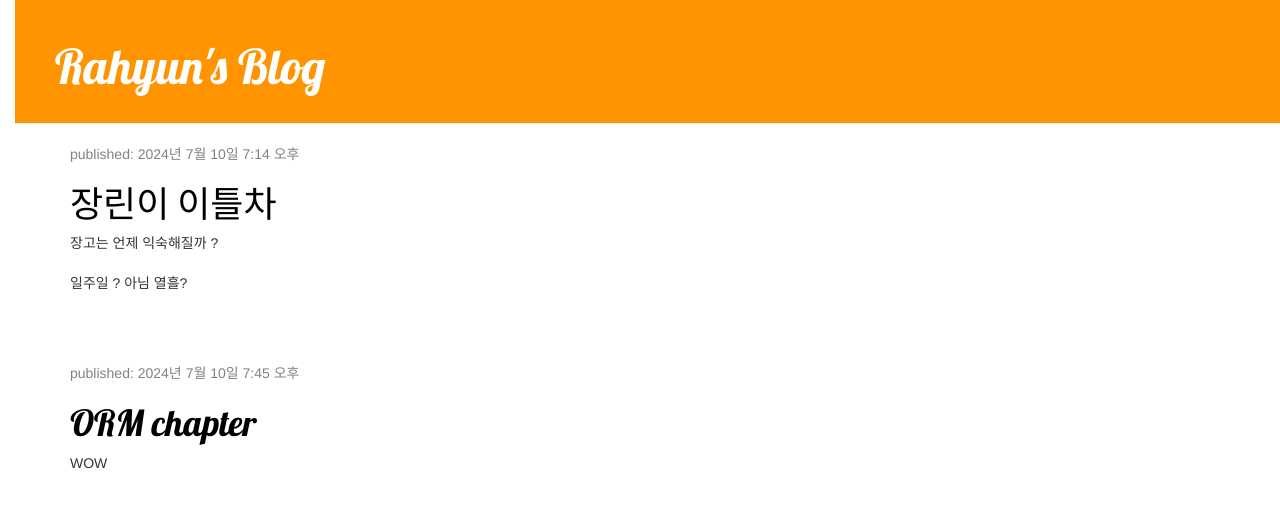
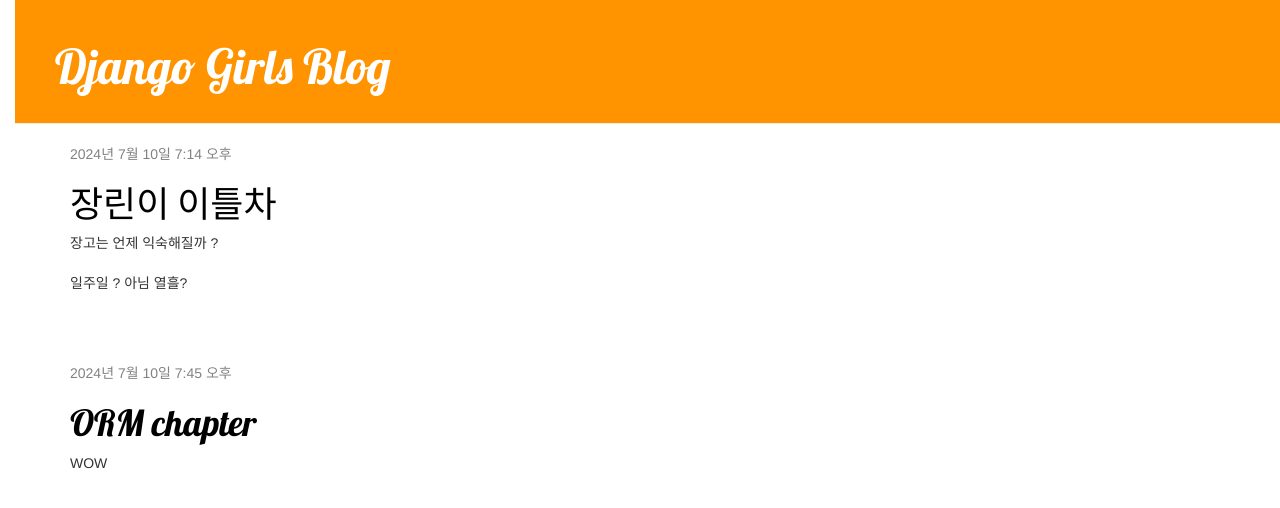
Before and after one commit to Pirogramming-21/Hahn-Rahyun, a Django app: page / in a window 1280 px wide. Shown: the top 508 px of the page. Run offline with Django 5.2, Linux system fonts and the light colour scheme; data comes from the database, SQL or seed files in the repository; some libraries are stand-ins or nearby versions.

Commit message:
템플릿 확장하기

```diff
--- /dev/null
+++ b/djangogirls/blog/templates/blog/base.html
@@ -0,0 +1,23 @@
+{% load static %}
+<html>
+    <head>
+        <title>Rahyun's blog</title>
+        <link rel="stylesheet" href="//maxcdn.bootstrapcdn.com/bootstrap/3.2.0/css/bootstrap.min.css">
+        <link rel="stylesheet" href="//maxcdn.bootstrapcdn.com/bootstrap/3.2.0/css/bootstrap-theme.min.css">
+        <link href="//fonts.googleapis.com/css?family=Lobster&subset=latin,latin-ext" rel="stylesheet" type="text/css">
+        <link rel="stylesheet" href="{% static 'css/blog.css' %}">
+    </head>
+    <body>
+        <div class="page-header">
+            <h1><a href="/">Django Girls Blog</a></h1>
+        </div>
+        <div class="content container">
+            <div class="row">
+                <div class="col-md-8">
+                {% block content %}
+                {% endblock %}
+                </div>
+            </div>
+        </div>
+    </body>
+</html>
--- a/djangogirls/blog/templates/blog/post_list.html
+++ b/djangogirls/blog/templates/blog/post_list.html
@@ -1,43 +1,13 @@
-{% load static %}
-<html>
-    <head>
-        <title>Rahyun's blog</title>
-        <link rel="stylesheet" href="//maxcdn.bootstrapcdn.com/bootstrap/3.2.0/css/bootstrap.min.css">
-        <link rel="stylesheet" href="//maxcdn.bootstrapcdn.com/bootstrap/3.2.0/css/bootstrap-theme.min.css">
-        <link rel="stylesheet" href="{% static 'css/blog.css' %}">
-        <link href="//fonts.googleapis.com/css?family=Lobster&subset=latin,latin-ext" rel="stylesheet" type="text/css">
-    </head>
-    <body>
-        <div class="page-header">
-            <h1><a href="">Rahyun's Blog</a></h1>
-        </div>
+{% extends 'blog/base.html' %}
 
-        <!--<div>
-            <p>published: 14.06.2014, 12:14</p>
-            <h2><a href="">My first post</a></h2>
-            <p>hehe ... shingihada</p>
-        </div>
-
-        <div>
-            <p>published: 14.06.2014, 12:14</p>
-            <h2><a href="">My second post</a></h2>
-            <p>piro life is good hoho</p>
-        </div>-->
-
-        <div class="content container">
-            <div class="row">
-                <div class="col-md-8">
+{% block content %}
     {% for post in posts %}
         <div class="post">
             <div class="date">
-                                <p>published: {{ post.published_date }}</p>
+                {{ post.published_date }}
             </div>
             <h1><a href="">{{ post.title }}</a></h1>
             <p>{{ post.text|linebreaksbr }}</p>
         </div>
     {% endfor %}
-                </div>
-            </div>
-        </div>
-    </body>
-</html>
+{% endblock %}
```
Lines whose indentation alone changed are shown as unchanged.
